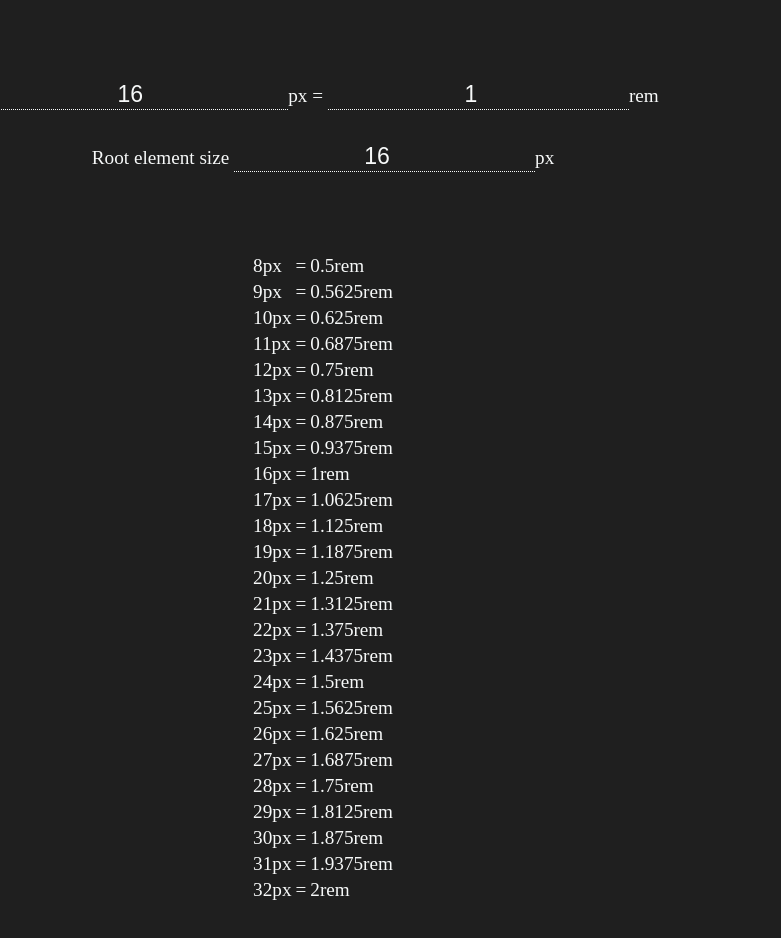
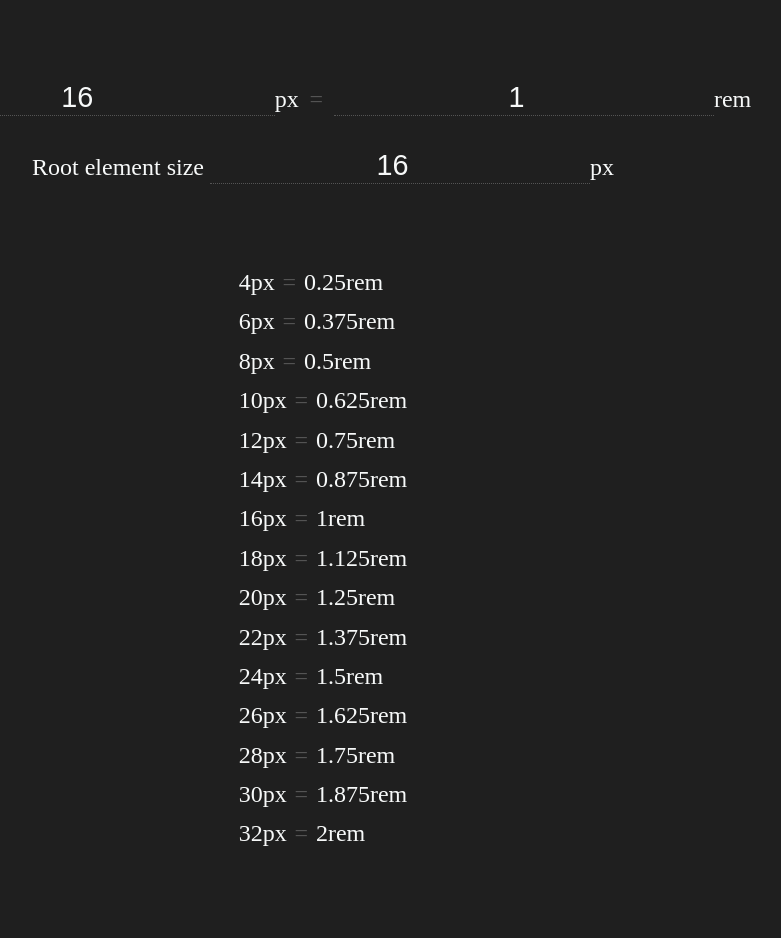
Before and after one commit to mjleonides/font-sizer, a Nuxt app: page / in a window 1280 px wide. Shown: the top 938 px of the page, without its empty margins (317-1098 px from the left). After the commit the page ends 916 px from the top, so only its background shows below. Built offline with nearby package versions, Linux system fonts and the light colour scheme.

Commit message:
Updated styles

```diff
--- a/app.vue
+++ b/app.vue
@@ -3,7 +3,7 @@
     <form>
       <div id="converter"> <label for="converter-px"><input id="converter-px" type="number" v-model="inputPx"
             @input="updater('inputPx')">px </label>
-        <span> = </span>
+        <span class="equal"> = </span>
         <label for="converter-rem"><input id="converter-rem" type="number" v-model="inputRem"
             @input="updater('inputRem')">rem</label>
       </div>
@@ -45,11 +45,11 @@ export default {
 
       table.innerHTML = "";
 
-      for (let i = 8; i < 33; i++) {
+      for (let i = 4; i < 33; i = i + 2) {
         let rem = (i / this.rootElementSize);
         let row =
           `<tr>
-            <td>${i}px</td><td>=</td>
+            <td>${i}px</td><td class="equal">=</td>
             <td>${rem}rem</td>
         </tr>`;
         tablebody.insertAdjacentHTML("beforeend", row);
@@ -65,11 +65,12 @@ export default {
 <style lang="scss">
 $dark: #1f1f1f;
 $light: #f7f9f9;
+$faded: #f7f7f73f;
 
 body {
   background-color: $dark;
   color: $light;
-  font-size: larger;
+  font-size: 1.5rem;
 }
 
 form {
@@ -85,11 +86,22 @@ form {
     color: $light;
     text-align: center;
     border: none;
-    border-bottom: dotted 1px $light;
+    border-bottom: dotted 1px $faded;
   }
 }
 
 table {
   margin: 4rem auto;
+
+  tbody {
+    display: grid;
+    gap: 0.4rem;
+  }
+
+}
+
+.equal {
+  padding: 0 0.3rem;
+  color: $faded;
 }
 </style>
```
